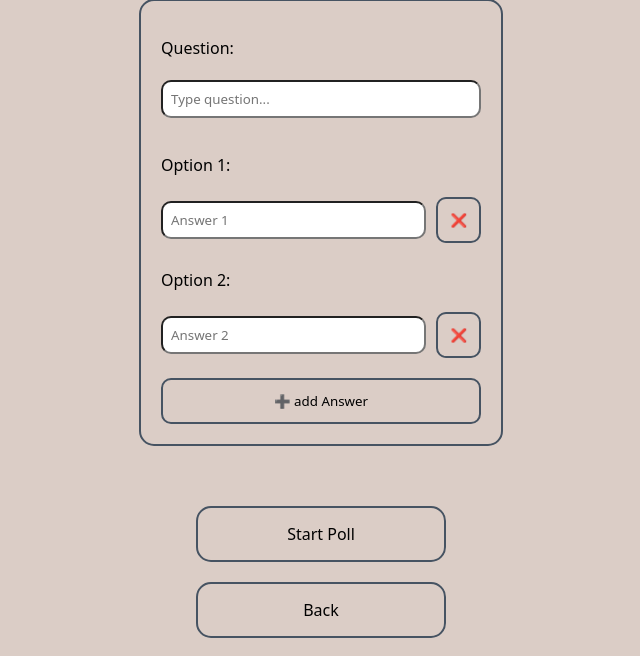
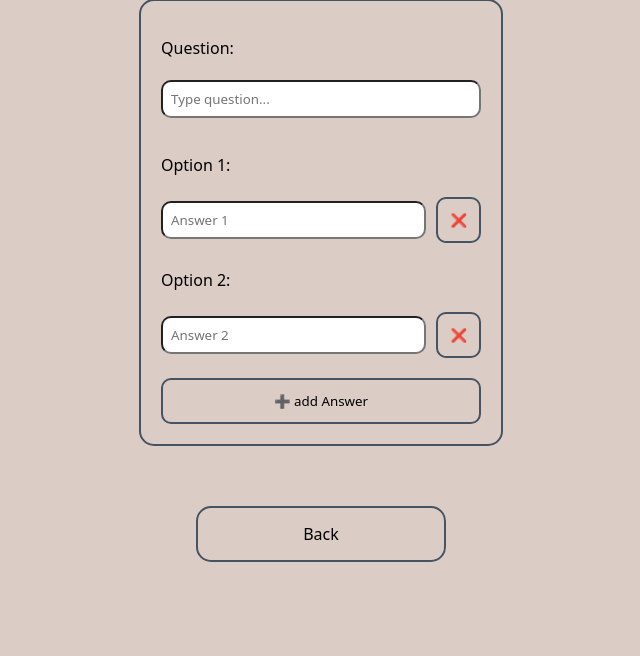
Before and after one commit to winterm99/pick_project, a Flask app: page /create in a window 1280 px wide. Shown: the part 149-805 px from the top of the page, without its empty margins (319-959 px from the left). After the commit the page ends 711 px from the top, so only its background shows below. Run offline with Flask 3, Linux system fonts and the light colour scheme.

Commit message:
Update create.html

```diff
--- a/templates/create.html
+++ b/templates/create.html
@@ -49,9 +49,11 @@
         </form>
 
 
-        <div class="buttons">
-            <a href="{{ url_for('poll') }}">Start Poll</a>
-        </div>
+    <!--
+    <div class="buttons">
+        <a href="{{ url_for('poll') }}">Start Poll</a>
+    </div>
+    -->
 
         <div class="buttons">
             <a href="{{ url_for('index') }}">Back</a>
```
